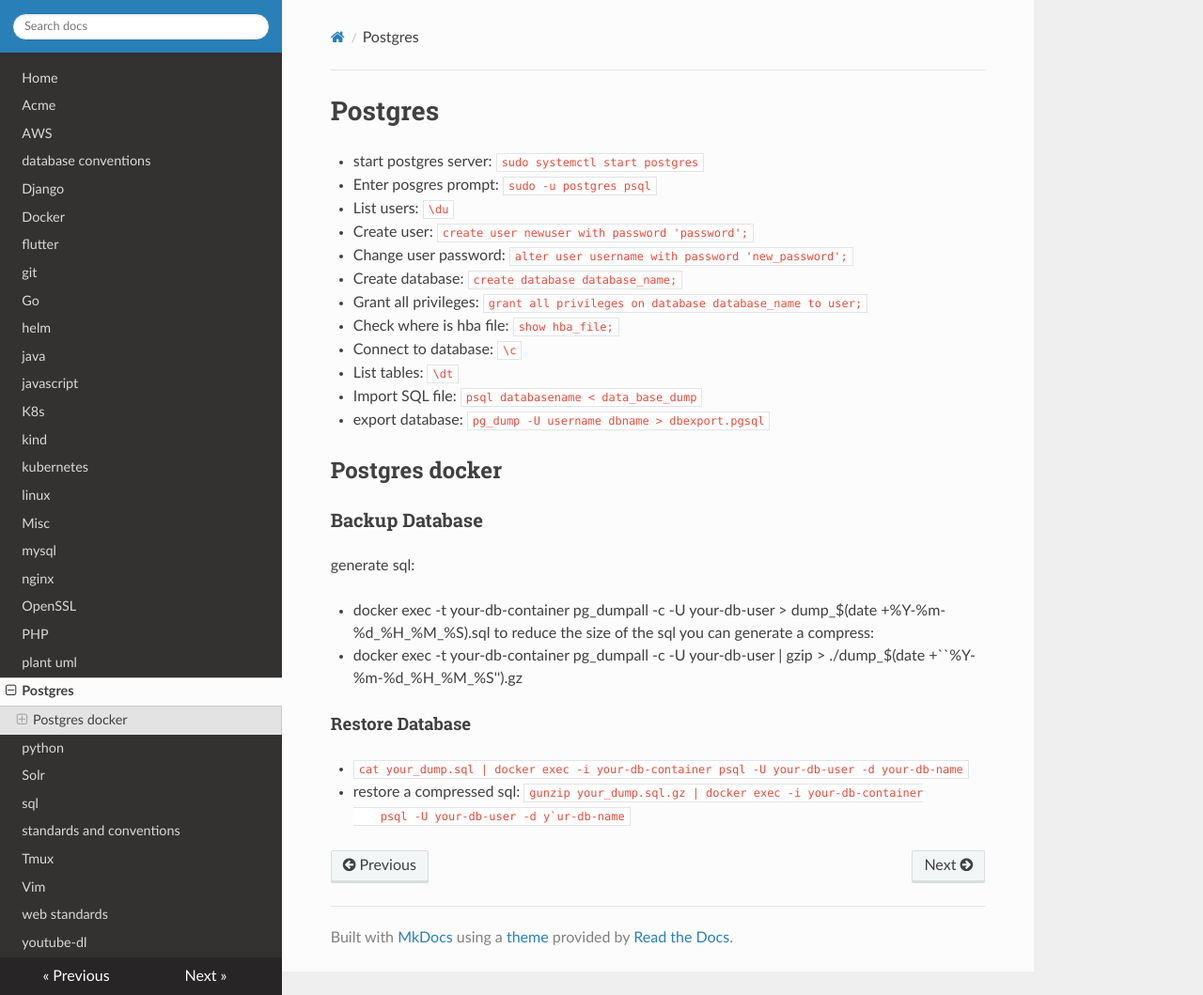
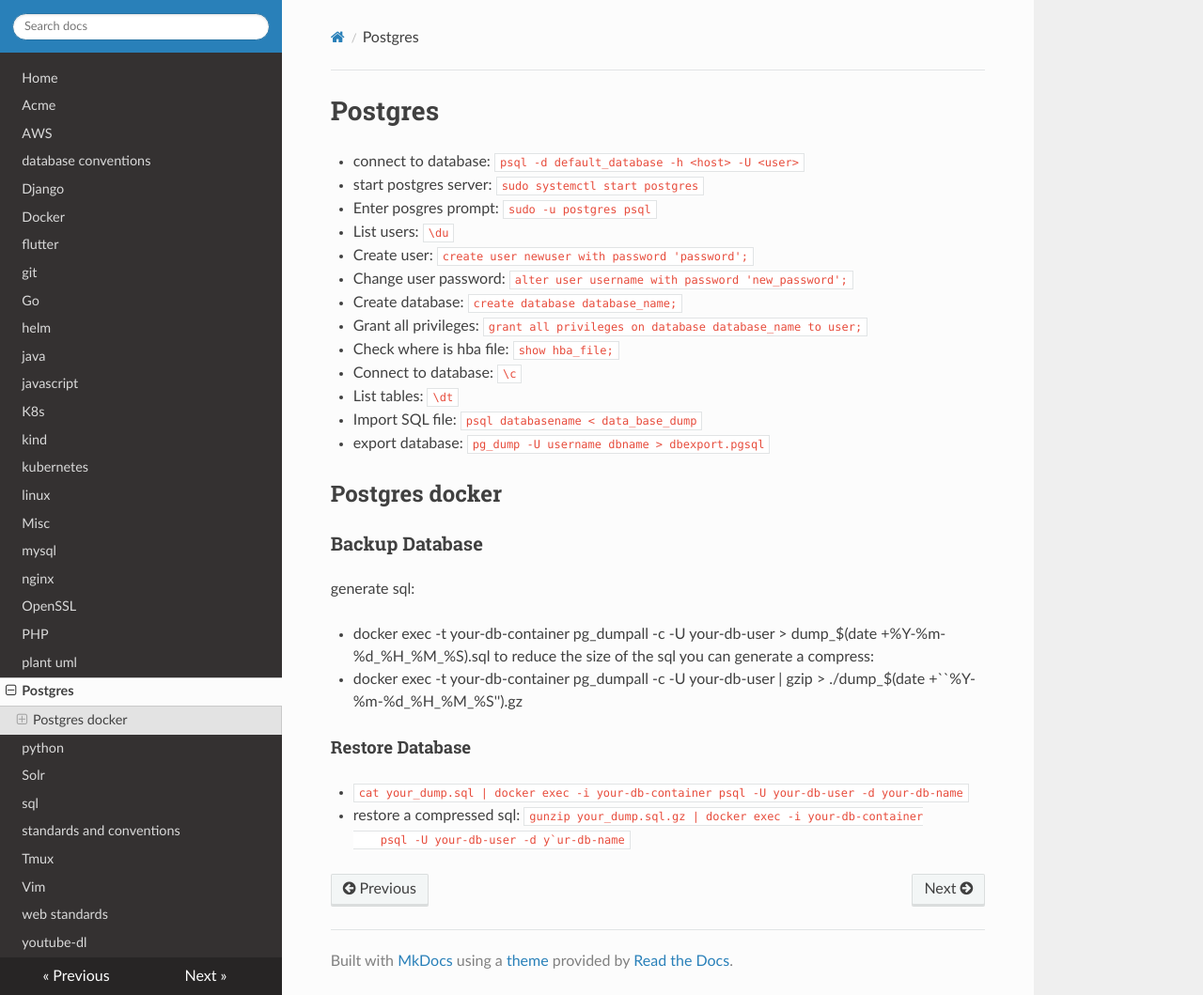
Before and after one commit to filipelucas42/notes, an MkDocs documentation site: the page built from docs/postgres.md, in a window 1280 px wide and 1059 px high. Shown: the whole window at 94% size. Built offline with MkDocs 1.6.1, drawn with Linux system fonts in a browser that asks for light colours; nearby versions of some CDN libraries.

Commit message:
Update postgres.md

```diff
--- a/docs/postgres.md
+++ b/docs/postgres.md
@@ -1,4 +1,6 @@
 # Postgres
+
+* connect to database: `psql -d default_database -h <host> -U <user>`
 
 *   start postgres server: `sudo systemctl start postgres`
 
```
